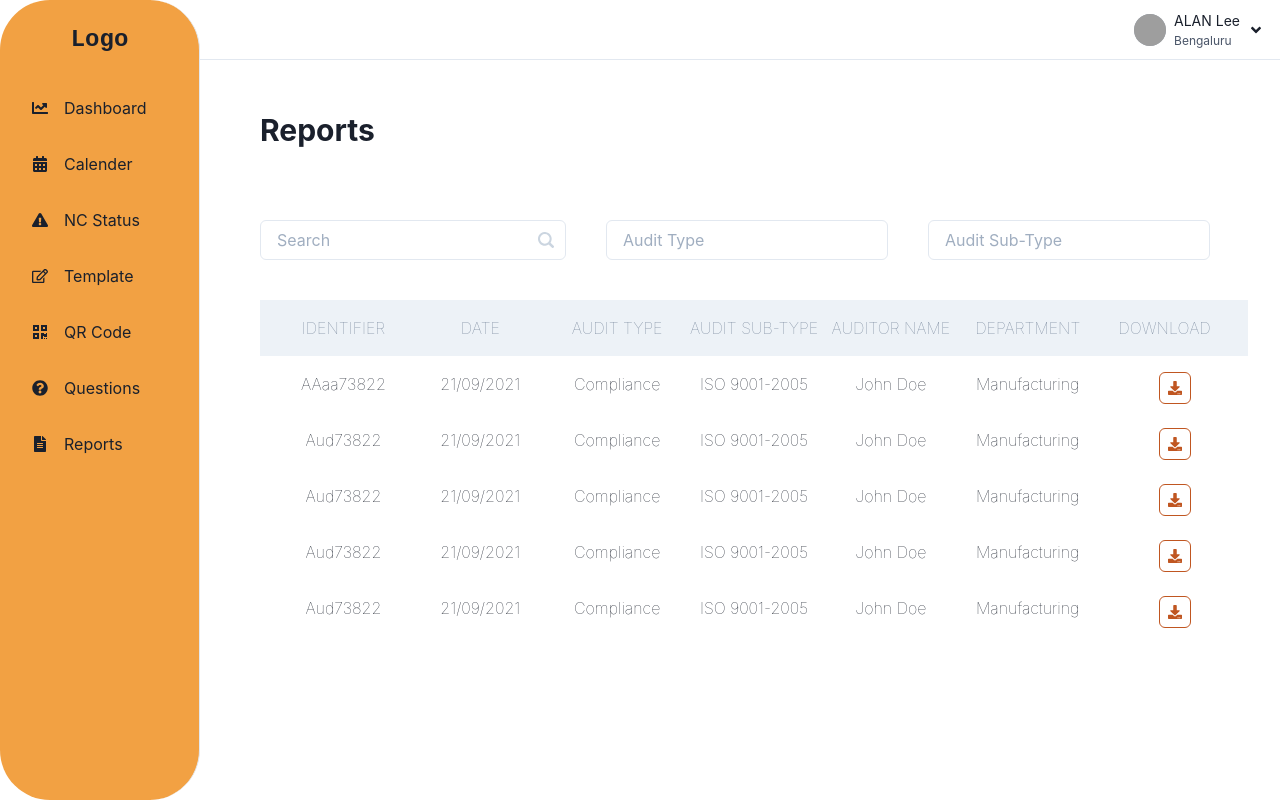
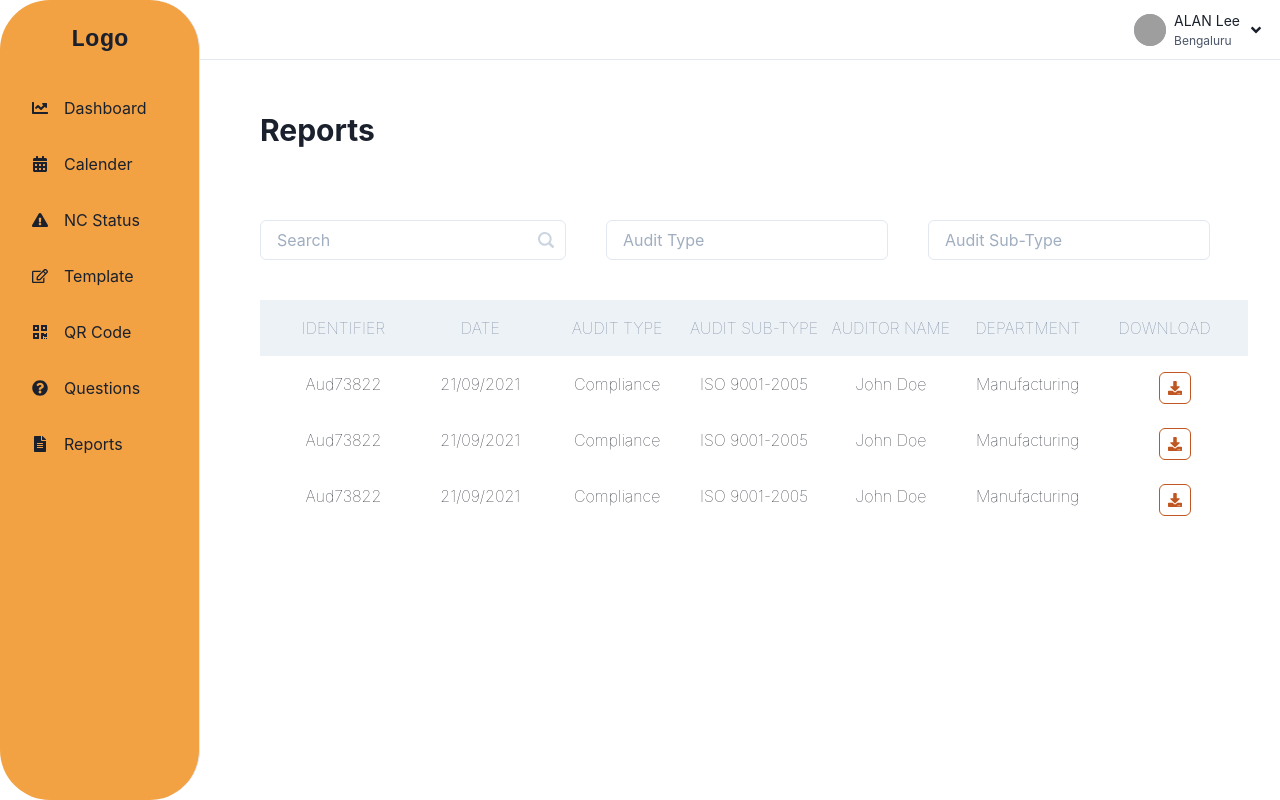
Before and after one commit to prajwalmadhav/Audire-frontend, a React (Create React App) app: page /reports in a window 1280 px wide. Built offline with nearby package versions, Linux system fonts and the light colour scheme; grey boxes are pictures that could not be loaded.

Commit message:
Updated reports page

```diff
--- a/src/Components/reports.tsx
+++ b/src/Components/reports.tsx
@@ -19,8 +19,6 @@ import {
 
   export default function Component() {
     const data = [
-      { id: "AAaa73822", date: "21/09/2021", audtyp : "Compliance", audsubtyp : "ISO 9001-2005", audname : "John Doe", dept : "Manufacturing" , status : " " },
-      { id: "Aud73822", date: "21/09/2021", audtyp : "Compliance", audsubtyp : "ISO 9001-2005", audname : "John Doe", dept : "Manufacturing" , status : " " },
       { id: "Aud73822", date: "21/09/2021", audtyp : "Compliance", audsubtyp : "ISO 9001-2005", audname : "John Doe", dept : "Manufacturing" , status : " " },
       { id: "Aud73822", date: "21/09/2021", audtyp : "Compliance", audsubtyp : "ISO 9001-2005", audname : "John Doe", dept : "Manufacturing" , status : " " },
       { id: "Aud73822", date: "21/09/2021", audtyp : "Compliance", audsubtyp : "ISO 9001-2005", audname : "John Doe", dept : "Manufacturing" , status : " " },
```
